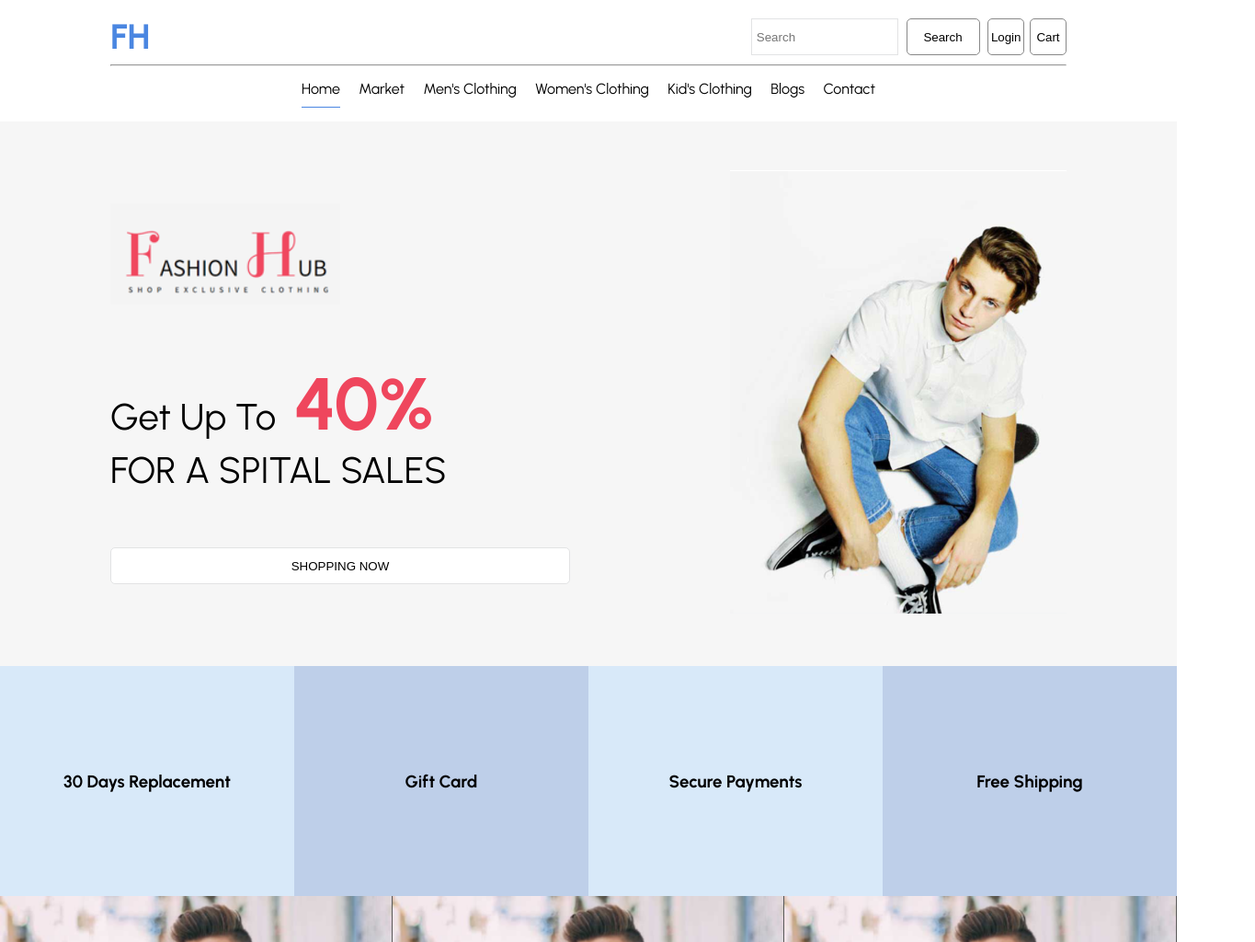
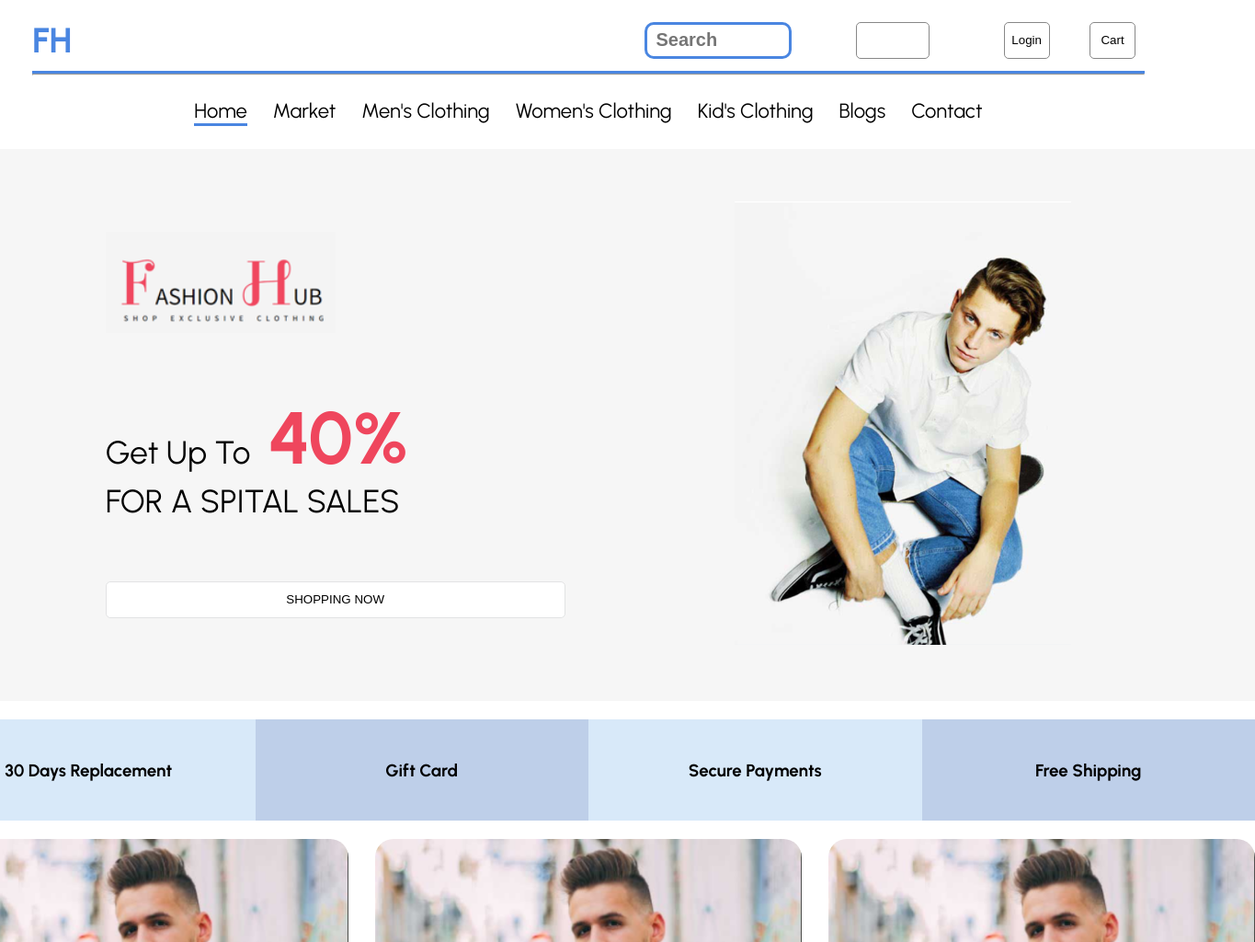
Before and after one commit to MontherIsmail/Fashion-Hub, a React (Create React App) app in the folder client/: page / in a window 1280 px wide. Shown: the top 1024 px of the page at 92% size, 1365 px wide, since content can reach past the window. Built offline with nearby package versions, Linux system fonts and the light colour scheme; no server answers.

Commit message:
some edits for style Relates #31

```diff
--- a/client/src/App.css
+++ b/client/src/App.css
@@ -4,8 +4,12 @@
   box-sizing: border-box;
 }
 body {
-  font-family: "Urbanist", sans-serif;
+  font-family: 'Urbanist', sans-serif;
   background-color: #fff;
+  display: flex;
+  flex-direction: column;
+  align-items: center;
+  height: calc(100vh - 14px);
 }
 :root {
   --main-color: #4a86e1;
@@ -13,100 +17,31 @@ body {
   --footer-color: #d8e9f9;
 }
 nav {
+  width: 1450px;
   padding: 10px 120px 0 120px;
 }
 .nav-header {
   display: flex;
   justify-content: space-between;
   align-items: center;
-  height: 60px;
+  height: 70px;
+  border-bottom: 3px solid var(--main-color);
 }
 .nav-header h1 {
   color: var(--main-color);
-  font-family: "Urbanist", sans-serif;
+  font-family: 'Urbanist', sans-serif;
   font-size: 38px;
 }
-.search {
+.home-header {
+  width: 1450px;
   display: flex;
-  justify-content: space-between;
+  justify-content: space-evenly;
   align-items: center;
-  width: 33%;
-}
-.search input {
-  padding: 0 5px;
-  border: 1px solid #e2e3e4;
-  height: 40px;
-  width: 160px;
-}
-.search .search-btn {
-  height: 40px;
-  width: 80px;
-  background-color: #fff;
-  border: 1px solid #888888;
-  border-radius: 5px;
-  cursor: pointer;
-}
-.search .search-btn:hover {
-  background-color: #888888;
-  color: #fff;
-}
-.login {
-  display: flex;
-  justify-content: space-between;
-  align-items: center;
-  width: 25%;
-}
-.search .login-btn {
-  width: 40px;
-  height: 40px;
-  background-color: #fff;
-  border: 1px solid #888888;
-  border-radius: 5px;
-  cursor: pointer;
-}
-.search .login-btn:hover {
-  background-color: #67a0f7;
-  color: #fff;
-  border: none;
-}
-nav hr {
-  color: #cfcdcd;
-}
-.links {
-  display: flex;
-  justify-content: center;
-  align-items: center;
-  height: 60px;
-}
-.links ul {
-  display: flex;
-  justify-content: space-between;
-  align-items: center;
-  width: 60%;
-}
-.first-ul{
-    border-bottom: 1px solid var(--main-color);
-}
-.links a{
-    text-decoration: none;
-    color: #000;
-}
-.links ul li {
-  list-style-type: none;
-  height: 30px;
-}
-.links ul li:hover{
-    border-bottom: 1px solid var(--main-color);
-}
-.home-header{
-  display: flex;
-  justify-content: space-between;
-  align-items: center;
-  height: 74vh;
+  height: 600px;
   background-color: var(--header-color);
   padding: 0 120px;
 }
-.home-header .header-info{
+.home-header .header-info {
   display: flex;
   justify-content: space-between;
   align-items: flex-start;
@@ -114,18 +49,18 @@ nav hr {
   height: 70%;
   flex-direction: column;
 }
-.home-header .header-info img{
+.home-header .header-info img {
   width: 250px;
 }
-.home-header .header-info p{
-  font-size: 40px;
+.home-header .header-info p {
+  font-size: 35px;
 }
-.home-header .header-info p span{
+.home-header .header-info p span {
   font-size: 80px;
   font-weight: bold;
   color: #ef465d;
 }
-.home-header .header-info button{
+.home-header .header-info button {
   width: 500px;
   background-color: #ffff;
   height: 40px;
@@ -133,17 +68,19 @@ nav hr {
   border-radius: 5px;
   cursor: pointer;
 }
-.home-header .header-info button:hover{
+.home-header .header-info button:hover {
   background-color: var(--main-color);
   color: #fff;
 }
-.serveces{
-  height: 250px;
+.serveces {
+  padding: 20px 0;
+  height: 150px;
   display: flex;
   justify-content: space-between;
   align-items: center;
 }
-.part-1, .part-3{
+.part-1,
+.part-3 {
   width: 25%;
   height: 100%;
   display: flex;
@@ -151,7 +88,8 @@ nav hr {
   align-items: center;
   background-color: #d8e9f9;
 }
-.part-2, .part-4{
+.part-2,
+.part-4 {
   width: 25%;
   height: 100%;
   display: flex;
@@ -159,33 +97,36 @@ nav hr {
   align-items: center;
   background-color: #becfe9;
 }
-.types-of-products{
+.types-of-products {
   display: flex;
-  justify-content: center;
+  justify-content: space-between;
   align-items: center;
 }
-.types-of-products .women, .men, .kids{
-  width: 33.33%;
+.types-of-products .women,
+.men,
+.kids {
+  width: 32%;
 }
-.type-img{
+.type-img {
   width: 100%;
-  height: 100%;
+  border-radius: 20px;
 }
-.smart-clothing{
+.smart-clothing {
   display: flex;
+  width: 1450px;
   justify-content: center;
   align-items: center;
   flex-direction: column;
 }
-.smart-clothing h2{
+.smart-clothing h2 {
   margin: 30px 0;
   font-size: 30px;
 }
-.smart-clothing h2 span{
+.smart-clothing h2 span {
   color: #ef465d;
   font-size: 36px;
 }
-.links-smart{
+.links-smart {
   display: flex;
   justify-content: center;
   align-items: center;
@@ -193,7 +134,7 @@ nav hr {
   padding: 0 150px;
   flex-direction: column;
 }
-.links-smart ul{
+.links-smart ul {
   display: flex;
   justify-content: space-between;
   align-items: center;
@@ -205,30 +146,36 @@ nav hr {
   text-decoration: none;
   color: #000;
 }
-.links-smart ul li{
+.links-smart ul li {
   height: 100%;
   list-style-type: none;
 }
-.links-smart hr{
+.links-smart hr {
   width: 100%;
 }
-.some-cards{
+.some-cards {
   display: flex;
   justify-content: center;
   align-items: center;
   flex-direction: column;
   width: 80%;
 }
-.cards{
+.cards {
   display: flex;
   justify-content: space-between;
   align-items: center;
   padding: 30px 0;
   width: 100%;
 }
-.view{
+.view {
+  display: flex;
+  justify-content: center;
+  align-items: center;
+  text-decoration: none;
   width: 100%;
-  height: 40px;
+  padding: 15px 10px;
+  font-size: 26px;
+  font-weight: bold;
   border: none;
   background-color: #4a86e1;
   color: #fff;
@@ -236,12 +183,13 @@ nav hr {
   margin-bottom: 30px;
   cursor: pointer;
 }
-.view:hover{
+.view:hover {
   background-color: #fff;
   color: #4a86e1;
-  border: 1px solid #888888;
 }
-footer{
+footer {
+  justify-self: flex-end;
+  align-self: flex-end;
   display: flex;
   justify-content: space-between;
   align-items: center;
@@ -249,14 +197,14 @@ footer{
   height: 200px;
   background-color: var(--footer-color);
 }
-.add-container{
+.add-container {
   width: 100%;
   padding: 50px 0;
   display: flex;
   justify-content: center;
   align-items: center;
 }
-.add-inner{
+.add-inner {
   display: flex;
   justify-content: space-between;
   align-items: flex-start;
@@ -267,19 +215,19 @@ footer{
   height: fit-content;
   background-color: #e4e4e4;
 }
-.add-header{
+.add-header {
   margin-bottom: 30px;
   width: 100%;
 }
-.add-header hr{
+.add-header hr {
   width: 100%;
 }
-.add-header h3{
+.add-header h3 {
   color: var(--main-color);
   margin-bottom: 10px;
 }
 
-.form{
+.form {
   display: flex;
   justify-content: space-between;
   align-items: center;
@@ -288,11 +236,11 @@ footer{
   width: 100%;
   margin-bottom: 40px;
 }
-.form label{
+.form label {
   margin-bottom: 10px;
   font-size: 18px;
 }
-.form input{
+.form input {
   width: 80%;
   height: 30px;
   background-color: #fff;
@@ -301,14 +249,14 @@ footer{
   margin-bottom: 20px;
   padding: 0 10px;
 }
-.form select{
+.form select {
   width: 400px;
   border-radius: 10px;
   height: 30px;
   padding: 0 10px;
   margin-bottom: 30px;
 }
-.form button{
+.form button {
   width: 80%;
   height: 30px;
   border: none;
@@ -317,8 +265,384 @@ footer{
   color: #fff;
   cursor: pointer;
 }
-.form button:hover{
+.form button:hover {
   background-color: #fff;
   color: #000;
   border: 1px solid #80808080;
 }
+* {
+  margin: 0;
+  padding: 0;
+  box-sizing: border-box;
+}
+.login-form {
+  margin: 35px auto;
+  width: 500px;
+  max-width: 90%;
+  height: 60vh;
+}
+.login-form form {
+  width: 100%;
+  height: 100%;
+  padding: 20px;
+  background: white;
+  border-radius: 4px;
+}
+.login-form form h1 {
+  text-align: center;
+  margin-bottom: 24px;
+  color: #222;
+}
+.login-form form .form-control {
+  width: 100%;
+  height: 40px;
+  background-color: white;
+  border-radius: 4px;
+  border: 1px solid silver;
+  margin: 10px 0 18px 0;
+  padding: 0 10px;
+}
+.login-form form .btn {
+  margin-left: 50%;
+  transform: translateX(-50%);
+  width: 460px;
+  height: 34px;
+  border: none;
+  outline: none;
+  background-color: #4a86e1;
+  cursor: pointer;
+  font-size: 16px;
+  text-transform: uppercase;
+  color: white;
+  border-radius: 4px;
+  transition: 0.3s;
+}
+.login-form form .btn:hover {
+  background-color: #fff;
+  border: 1px solid #80808080;
+  color: #000;
+}
+
+* {
+  padding: 0;
+  margin: 0;
+  box-sizing: border-box;
+}
+body {
+  font-family: 'Urbanist', sans-serif;
+}
+:root {
+  --main-color: #4a86e1;
+  --header-color: #f6f6f6;
+  --footer-color: #d8e9f9;
+}
+input {
+  border: 0;
+  outline: 0;
+}
+input:focus {
+  outline: none !important;
+}
+::placeholder {
+  font-weight: bold;
+}
+.search {
+  display: flex;
+  justify-content: space-between;
+  align-items: center;
+  width: 45%;
+}
+.search input {
+  height: 40px;
+  padding: 0px 10px;
+  font-size: 20px;
+  border: 3px solid var(--main-color);
+  border-radius: 10px;
+}
+.search-btn,
+.cart,
+.login {
+  font-weight: bold;
+  height: 40px;
+  padding: 0 10px;
+  border: none;
+  border-radius: 10px;
+  background-color: var(--main-color);
+  color: #fff;
+  cursor: pointer;
+  transition: all 0.3s ease-in-out;
+}
+
+.cart,
+.login {
+  display: flex;
+  background-color: #fff;
+  color: var(--main-color);
+  justify-content: space-between;
+  align-items: center;
+  text-decoration: none;
+}
+.search-btn:hover {
+  background-color: #fff;
+  color: var(--main-color);
+}
+.cart:hover,
+.login:hover {
+  background-color: var(--main-color);
+  color: #fff;
+}
+.links {
+  display: flex;
+  justify-content: center;
+  align-items: center;
+  padding: 20px;
+  margin: 10px 0;
+}
+.links ul {
+  display: flex;
+  justify-content: space-between;
+  align-items: center;
+  width: 75%;
+  font-size: 22px;
+}
+.first-ul {
+  border-bottom: 3px solid var(--main-color);
+}
+.links a {
+  text-decoration: none;
+  color: #000;
+  padding: 5px 10px;
+  border-radius: 10px;
+  transition: all 0.3s ease-in-out;
+}
+.links a:hover {
+  color: #fff;
+  background-color: var(--main-color);
+}
+.links ul li {
+  list-style-type: none;
+}
+.product-header {
+  width: 1450px;
+}
+header img {
+  width: 100%;
+}
+.container {
+  display: flex;
+  justify-content: space-between;
+  align-items: flex-start;
+  width: 1450px;
+  padding: 0 50px;
+  min-height: 100vh;
+}
+aside {
+  width: 20%;
+  background-color: #e2e3e4;
+  min-height: 500px;
+  display: flex;
+  justify-content: space-around;
+  align-items: flex-start;
+  flex-direction: column;
+  padding: 30px 10px;
+  margin-top: 50px;
+}
+.price {
+  width: 100%;
+  height: 40%;
+  display: flex;
+  justify-content: space-between;
+  align-items: flex-start;
+  flex-direction: column;
+}
+.price,
+.category h5 {
+  font-size: 24px;
+  margin-bottom: 18px;
+}
+.price label {
+  font-size: 16px;
+  margin-top: 10px;
+}
+.price p {
+  font-size: 10px;
+}
+.range-price {
+  display: flex;
+  justify-content: space-between;
+  width: 80%;
+}
+.price input {
+  width: 80%;
+  margin: 10px 0;
+}
+.category {
+  height: 60%;
+  width: 100%;
+  display: flex;
+  justify-content: space-between;
+  align-items: flex-start;
+  flex-direction: column;
+}
+.category a {
+  text-decoration: none;
+  list-style-type: none;
+  color: #000;
+}
+.category a ul {
+  display: flex;
+  justify-content: space-between;
+  align-items: flex-start;
+  flex-direction: column;
+}
+.category ul li {
+  margin-bottom: 7px;
+}
+.category ul li:hover {
+  color: var(--main-color);
+}
+.products {
+  width: 77%;
+}
+.cards {
+  display: flex;
+  justify-content: space-between;
+  align-items: center;
+  flex-wrap: wrap;
+  padding: 30px 0;
+}
+.card {
+  width: 30%;
+  border-radius: 5px;
+  display: flex;
+  justify-content: center;
+  align-items: center;
+  flex-direction: column;
+  margin: 20px 10px;
+  box-shadow: 0px 0px 14px 6px rgba(123, 123, 123, 0.8);
+  -webkit-box-shadow: 0px 0px 14px 6px rgba(123, 123, 123, 0.8);
+  -moz-box-shadow: 0px 0px 14px 6px rgba(123, 123, 123, 0.8);
+  padding: 10px 10px 20px 10px;
+}
+.card img {
+  width: 100%;
+  border-radius: 15px;
+  height: 250px;
+  object-fit: cover;
+
+  margin-bottom: 10px;
+}
+.card h5 {
+  margin-top: 20px;
+  font-size: 18px;
+}
+.card h5 a {
+  text-decoration: none;
+  font-size: 24px;
+  color: #fff;
+  padding: 5px 10px;
+  border-radius: 15px;
+  background-color: #ef465d;
+  transition: background-color ease-in-out 0.2s, color ease-in-out 0.2s;
+}
+.card h5 a:hover {
+  color: #ef465d;
+  background-color: #fff;
+}
+.prices {
+  display: flex;
+  justify-content: space-between;
+  align-items: center;
+  width: 70%;
+  margin: 20px 0;
+}
+.prev-price {
+  text-decoration: line-through;
+}
+.card button {
+  width: 60%;
+  margin: 5px;
+  height: 30px;
+  border: none;
+  border-radius: 10px;
+  cursor: pointer;
+  background-color: rgb(220, 220, 220);
+  color: #000;
+  font-size: 20px;
+  transition: background-color ease-in-out 0.3s, color ease-in-out 0.3s,
+    font-weight ease-in-out 0.3s;
+}
+.card button:hover {
+  background-color: rgb(79, 79, 79);
+  color: #fff;
+  font-weight: bold;
+}
+footer {
+  display: flex;
+  justify-content: space-between;
+  align-items: center;
+  padding: 50px;
+  height: 200px;
+  background-color: var(--footer-color);
+}
+select {
+  width: 100%;
+  padding: 12px 20px;
+  margin: 8px 0;
+  display: inline-block;
+  border: 1px solid #ccc;
+  border-radius: 4px;
+  box-sizing: border-box;
+}
+.cart-container {
+  width: 1450px;
+  display: flex;
+  justify-content: center;
+  flex-wrap: wrap;
+  padding: 20px;
+}
+.product-in-cart {
+  display: flex;
+  width: 15%;
+  flex-direction: column;
+  align-items: center;
+  margin: 15px;
+  border-radius: 5px;
+  padding: 10px 20px;
+  box-shadow: 0px 0px 14px 6px rgba(123, 123, 123, 0.8);
+  -webkit-box-shadow: 0px 0px 14px 6px rgba(123, 123, 123, 0.8);
+  -moz-box-shadow: 0px 0px 14px 6px rgba(123, 123, 123, 0.8);
+  padding: 10px 10px 20px 10px;
+}
+.product-in-cart img {
+  width: 100%;
+  height: 200px;
+  object-fit: cover;
+  border-radius: 10px;
+}
+
+.cart-product-name {
+  margin: 10px 0;
+  text-decoration: none;
+  font-size: 25px;
+  color: #ef465d;
+  font-weight: bold;
+}
+.product-in-cart p {
+  margin-bottom: 5px;
+}
+.cart-product-category,
+.cart-product-new_price {
+  margin-left: 5px;
+  font-weight: bold;
+}
+.remove-from-cart-button {
+  cursor: pointer;
+  border: none;
+  background-color: red;
+  color: #fff;
+  padding: 5px 10px;
+  font-weight: bold;
+  border-radius: 10px;
+  margin-top: 10px;
+}
```
